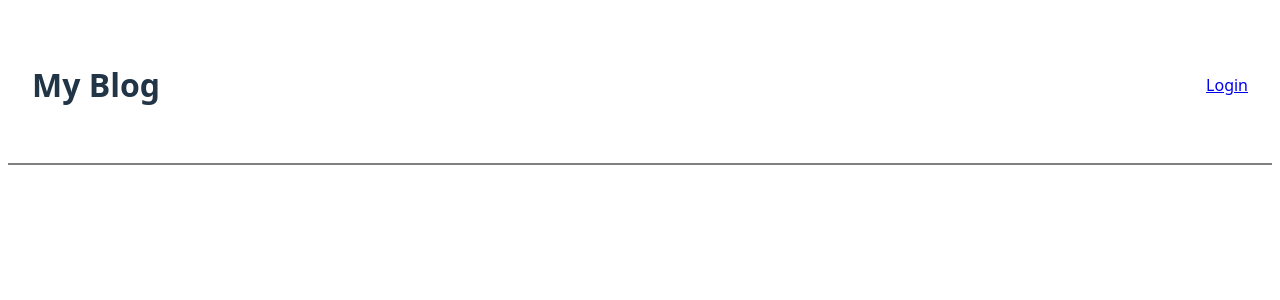
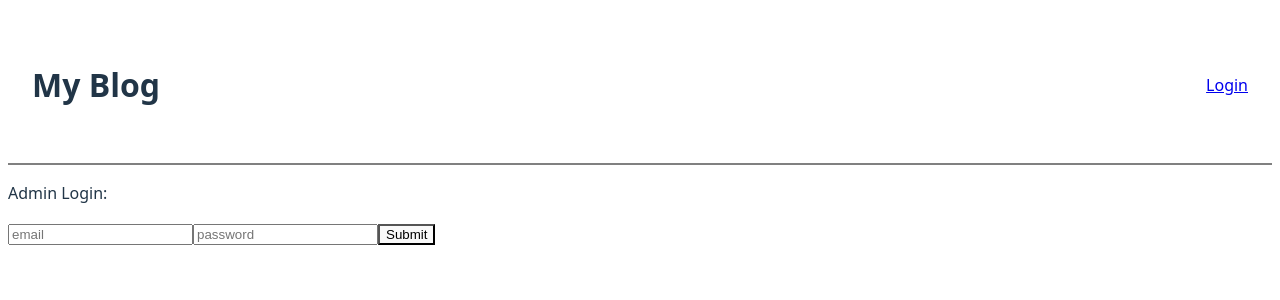
Before and after one commit to sum4n/BlogApi2-AdminFrontend, a React (Vite) app: page / in a window 1280 px wide. Shown: the top 300 px of the page. Built offline with nearby package versions, Linux system fonts and the light colour scheme.

Commit message:
Conditionally render Login inside App.jsx and refetch user on user login

```diff
--- a/src/App.jsx
+++ b/src/App.jsx
@@ -1,9 +1,12 @@
 import "./App.css";
 import NavigationBar from "./components/NavigationBar/NavigationBar";
 import { useEffect, useState } from "react";
+import Login from "./components/Login/Login";
+import AdminDashboard from "./components/AdminDashboard/AdminDashboard";
 
 function App() {
   const [user, setUser] = useState(null);
+  const [loggedIn, setLoggedIn] = useState(false);
 
   useEffect(() => {
     const token = localStorage.getItem("jwt-token");
@@ -20,16 +23,18 @@ function App() {
           localStorage.removeItem("jwt-token");
         });
     }
-  }, []);
+  }, [loggedIn]);
 
   const handleLogout = () => {
     setUser(null);
+    setLoggedIn(false);
     localStorage.removeItem("jwt-token");
   };
 
   return (
     <>
       <NavigationBar user={user} handleLogout={handleLogout} />
+      {user ? <AdminDashboard /> : <Login setLoggedIn={setLoggedIn} />}
     </>
   );
 }
--- a/src/components/AdminDashboard/AdminDashboard.jsx
+++ b/src/components/AdminDashboard/AdminDashboard.jsx
@@ -31,7 +31,7 @@ const ListItem = ({ post }) => {
   const [published, setPublished] = useState(post.published);
 
   function handlePublish(e, postId) {
-    console.log(published);
+    // console.log(published);
     // const value = e.target.checked;
     // console.log(value, postId);
 
@@ -44,9 +44,9 @@ const ListItem = ({ post }) => {
       body: JSON.stringify({ published: !post.published }),
     })
       .then((res) => res.json())
-      .then((data) => {
+      .then(() => {
         setPublished(!published);
-        console.log("Published updated", data);
+        // console.log("Published updated", data);
       })
       .catch((err) => {
         console.error("Failed to update publish status:", err);
--- a/src/components/Login/Login.jsx
+++ b/src/components/Login/Login.jsx
@@ -1,7 +1,7 @@
 import { useState } from "react";
 import { useNavigate } from "react-router-dom";
 
-const Login = () => {
+const Login = ({ setLoggedIn }) => {
   const [email, setEmail] = useState("");
   const [password, setPassword] = useState("");
 
@@ -25,6 +25,7 @@ const Login = () => {
           alert(res.message);
           setEmail("");
           setPassword("");
+          setLoggedIn(true);
           navigate("/");
         } else {
           alert(res.message);
```
